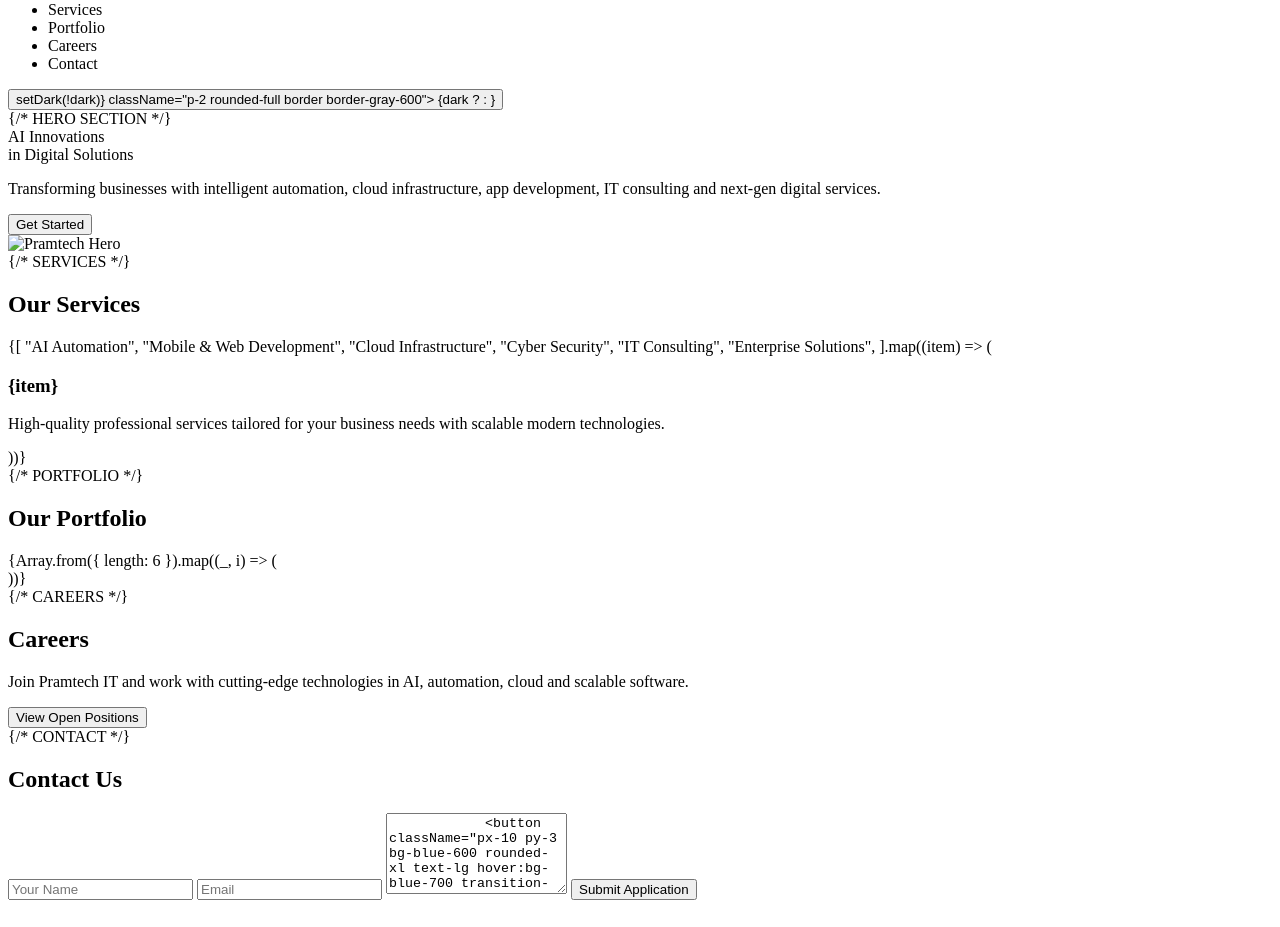
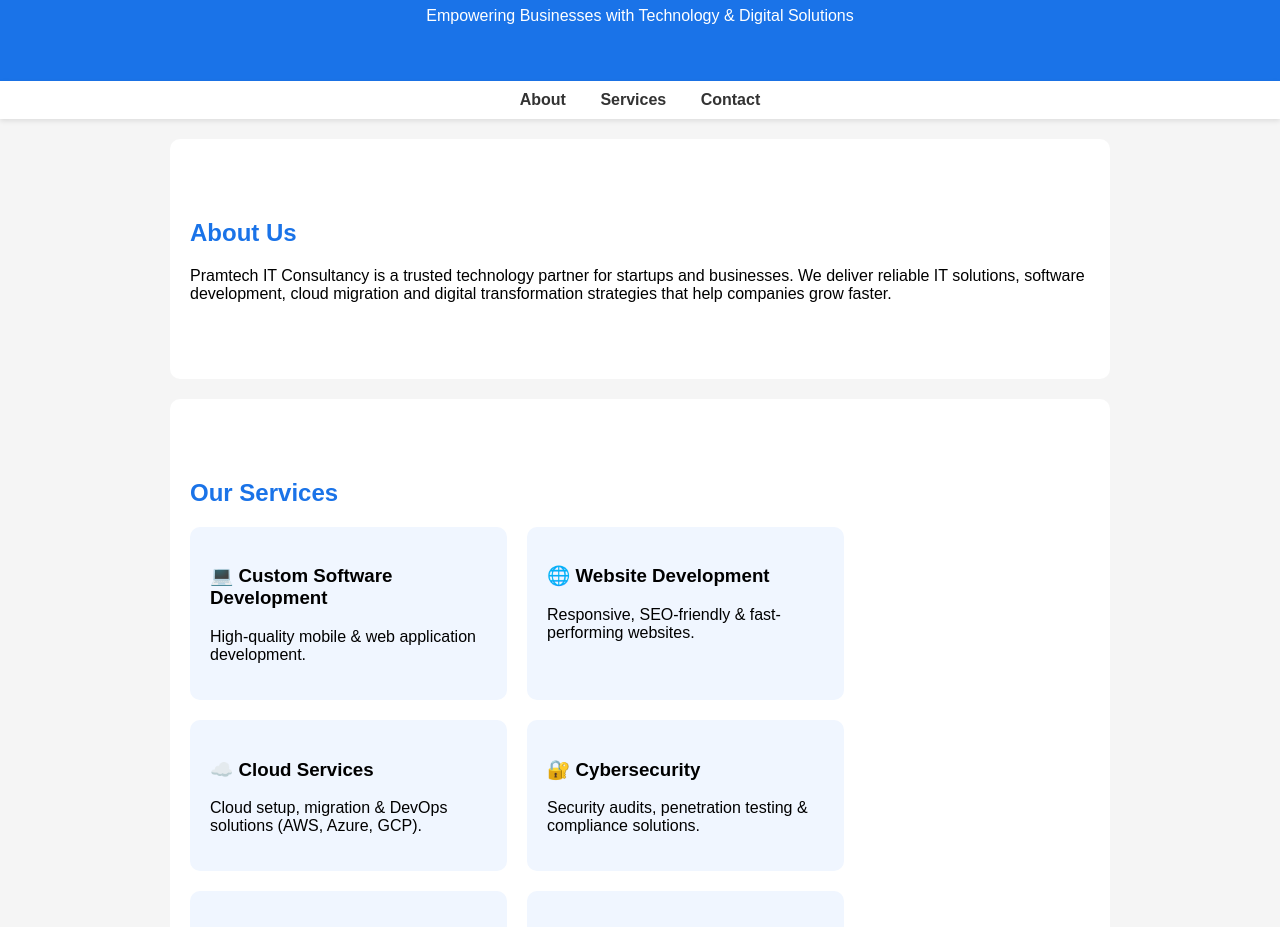
Before and after one commit to pramtechit/pramtechit.github.io, a plain HTML site: page index.html in a window 1280 px wide. Shown: the part 113-1040 px from the top of the page. Drawn offline with Linux system fonts and the light colour scheme.

Commit message:
Update index.html

```diff
--- a/index.html
+++ b/index.html
@@ -1,132 +1,85 @@
-import { useState } from "react";
-import { Moon, Sun } from "lucide-react";
-import { motion } from "framer-motion";
+<!DOCTYPE html>
+<html lang="en">
+<head>
+    <meta charset="UTF-8">
+    <meta name="viewport" content="width=device-width, initial-scale=1.0">
+    <title>Pramtech IT Consultancy</title>
+    <style>
+        body { font-family: Arial, sans-serif; margin:0; padding:0; background:#f5f5f5; }
+        header { background:#1a73e8; color:white; padding:40px 20px; text-align:center; }
+        nav { background:white; box-shadow:0 2px 5px rgba(0,0,0,0.1); padding:10px 20px; text-align:center; }
+        nav a { margin:0 15px; text-decoration:none; color:#333; font-weight:bold; }
+        .section { padding:60px 20px; max-width:900px; margin:auto; background:white; margin-top:20px; border-radius:10px; }
+        h2 { color:#1a73e8; }
+        .services { display:flex; flex-wrap:wrap; gap:20px; }
+        .card { background:#f0f6ff; padding:20px; border-radius:10px; width:calc(33% - 20px); min-width:250px; }
+        footer { margin-top:30px; background:#1a73e8; color:white; text-align:center; padding:20px; }
+        .btn { background:#1a73e8; color:white; padding:12px 22px; display:inline-block; margin-top:10px; border-radius:6px; text-decoration:none; }
+    </style>
+</head>
+<body>
 
-export default function PramtechIT() {
-  const [dark, setDark] = useState(true);
+<header>
+    <h1>Pramtech IT Consultancy</h1>
+    <p>Empowering Businesses with Technology & Digital Solutions</p>
+</header>
 
-  return (
-    <div className={`${dark ? "bg-black text-white" : "bg-white text-black"} min-h-screen font-sans`}>
-      {/* NAVBAR */}
-      <nav className="w-full flex justify-between items-center px-8 py-4 border-b border-gray-700 sticky top-0 backdrop-blur-md z-50">
-        <div className="text-3xl font-bold tracking-wide">PRAMTECH IT</div>
-        <ul className="hidden md:flex gap-10 text-lg">
-          <li className="hover:text-blue-400 cursor-pointer">Home</li>
-          <li className="hover:text-blue-400 cursor-pointer">Services</li>
-          <li className="hover:text-blue-400 cursor-pointer">Portfolio</li>
-          <li className="hover:text-blue-400 cursor-pointer">Careers</li>
-          <li className="hover:text-blue-400 cursor-pointer">Contact</li>
-        </ul>
-        <button onClick={() => setDark(!dark)} className="p-2 rounded-full border border-gray-600">
-          {dark ? <Moon /> : <Sun />}
-        </button>
-      </nav>
+<nav>
+    <a href="#about">About</a>
+    <a href="#services">Services</a>
+    <a href="#contact">Contact</a>
+</nav>
 
-      {/* HERO SECTION */}
-      <section className="flex flex-col md:flex-row items-center justify-between px-10 md:px-24 py-20">
-        <div>
-          <motion.h1 initial={{ opacity: 0, y: 20 }} animate={{ opacity: 1, y: 0 }} transition={{ duration: 0.6 }} className="text-6xl font-bold leading-tight">
-            AI Innovations <br /> in <span className="text-blue-500">Digital Solutions</span>
-          </motion.h1>
-          <p className="mt-6 text-lg max-w-xl text-gray-300">
-            Transforming businesses with intelligent automation, cloud infrastructure, app development,
-            IT consulting and next‑gen digital services.
-          </p>
-          <button className="mt-10 px-8 py-3 bg-blue-600 rounded-xl text-lg hover:bg-blue-700 transition-all">Get Started</button>
+<div class="section" id="about">
+    <h2>About Us</h2>
+    <p>
+        Pramtech IT Consultancy is a trusted technology partner for startups and businesses.
+        We deliver reliable IT solutions, software development, cloud migration and digital transformation
+        strategies that help companies grow faster.
+    </p>
+</div>
+
+<div class="section" id="services">
+    <h2>Our Services</h2>
+    <div class="services">
+        <div class="card">
+            <h3>💻 Custom Software Development</h3>
+            <p>High-quality mobile & web application development.</p>
         </div>
+        <div class="card">
+            <h3>🌐 Website Development</h3>
+            <p>Responsive, SEO-friendly & fast-performing websites.</p>
+        </div>
+        <div class="card">
+            <h3>☁️ Cloud Services</h3>
+            <p>Cloud setup, migration & DevOps solutions (AWS, Azure, GCP).</p>
+        </div>
+        <div class="card">
+            <h3>🔐 Cybersecurity</h3>
+            <p>Security audits, penetration testing & compliance solutions.</p>
+        </div>
+        <div class="card">
+            <h3>📊 IT Consulting</h3>
+            <p>Digital strategy, IT planning & infrastructure consulting.</p>
+        </div>
+        <div class="card">
+            <h3>🛠️ Tech Support</h3>
+            <p>24/7 Remote & On-site support for businesses.</p>
+        </div>
+    </div>
+</div>
 
-        <motion.div initial={{ opacity: 0, scale: 0.9 }} animate={{ opacity: 1, scale: 1 }} transition={{ duration: 0.6 }} className="mt-12 md:mt-0">
-          <img src="/mnt/data/AI Innovations in Digital Solutions.png" alt="Pramtech Hero" className="w-[480px] rounded-2xl shadow-2xl" />
-        </motion.div>
-      </section>
+<div class="section" id="contact">
+    <h2>Contact Us</h2>
+    <p><b>📍 Location:</b> Mancherial</p>
+    <p><b>📞 Phone:</b> +91 XXXXXXXXXX</p>
+    <p><b>📧 Email:</b> pramtechit@gmail.com</p>
+    <a href="mailto:pramtechit@gmail.com" class="btn">Send Message</a>
+</div>
 
-      {/* SERVICES */}
-      <section className="py-20 px-10 md:px-24">
-        <h2 className="text-4xl font-bold mb-12 text-center">Our Services</h2>
-        <div className="grid md:grid-cols-3 gap-10">
-          {[
-            "AI Automation",
-            "Mobile & Web Development",
-            "Cloud Infrastructure",
-            "Cyber Security",
-            "IT Consulting",
-            "Enterprise Solutions",
-          ].map((item) => (
-            <div key={item} className="p-8 bg-gray-900 rounded-2xl shadow-xl border border-gray-700 hover:border-blue-500 transition-all">
-              <h3 className="text-2xl font-semibold mb-2">{item}</h3>
-              <p className="text-gray-400 text-sm">High‑quality professional services tailored for your business needs with scalable modern technologies.</p>
-            </div>
-          ))}
-        </div>
-      </section>
+<footer>
+    © 2025 Pramtech IT Consultancy. All Rights Reserved.
+</footer>
 
-      {/* PORTFOLIO */}
-      <section className="py-20 px-10 md:px-24 bg-gray-950">
-        <h2 className="text-4xl font-bold mb-12 text-center">Our Portfolio</h2>
-        <div className="grid md:grid-cols-3 gap-10">
-          {Array.from({ length: 6 }).map((_, i) => (
-            <div key={i} className="h-56 bg-gray-800 rounded-2xl border border-gray-700"></div>
-          ))}
-        </div>
-      </section>
-
-      {/* CAREERS */}
-      <section className="py-20 px-10 md:px-24">
-        <h2 className="text-4xl font-bold mb-8 text-center">Careers</h2>
-        <p className="text-center max-w-3xl mx-auto text-gray-400 mb-10">
-          Join Pramtech IT and work with cutting‑edge technologies in AI, automation, cloud and scalable software.
-        </p>
-        <div className="text-center">
-          <button className="px-10 py-3 bg-blue-600 rounded-xl text-lg hover:bg-blue-700 transition-all">View Open Positions</button>
-        </div>
-      </section>
-
-      {/* CONTACT */}
-      <section className="py-20 px-10 md:px-24 bg-gray-950">
-        <h2 className="text-4xl font-bold mb-10 text-center">Contact Us</h2>
-        <div className="max-w-3xl mx-auto">
-          <form className="grid gap-6">
-            <input className="p-4 bg-gray-800 rounded-xl border border-gray-700" placeholder="Your Name" />
-            <input className="p-4 bg-gray-800 rounded-xl border border-gray-700" placeholder="Email" />
-            <textarea className="p-4 bg-gray-800 rounded-xl border border-gray-700" placeholder="Message" rows="5" />
-            <button className="px-10 py-3 bg-blue-600 rounded-xl text-lg hover:bg-blue-700 transition-all">Send Message</button>
-          </form>
-        </div>
-      </section>
-
-      <footer className="py-6 text-center text-gray-500 border-t border-gray-800">© 2025 Pramtech IT Consultancy — All Rights Reserved</footer>
-    </div>
-  );
-}
-
-<!-- job-application.html -->
-<section id="job-application" class="job-section">
-  <h1>Job Application Form</h1>
-  <form class="job-form" action="https://formsubmit.co/pramtechitsolutions@gmail.com" method="POST" enctype="multipart/form-data">
-    <label>Full Name</label>
-    <input type="text" required />
-
-    <label>Email</label>
-    <input type="email" required />
-
-    <label>Phone Number</label>
-    <input type="tel" required />
-
-    <label>Position Applying For</label>
-    <select required>
-      <option>Software Developer</option>
-      <option>UI/UX Designer</option>
-      <option>QA Engineer</option>
-      <option>Cloud Engineer</option>
-      <option>Intern</option>
-    </select>
-
-    <label>Upload Resume (PDF)</label>
-    <input type="file" accept="application/pdf" required />
-
-    <label>Cover Letter</label>
-    <textarea rows="5" required></textarea>
-
-    <button type="submit" class="submit-btn">Submit Application</button>
-  </form>
-</section>
+</body>
+</html>
```
